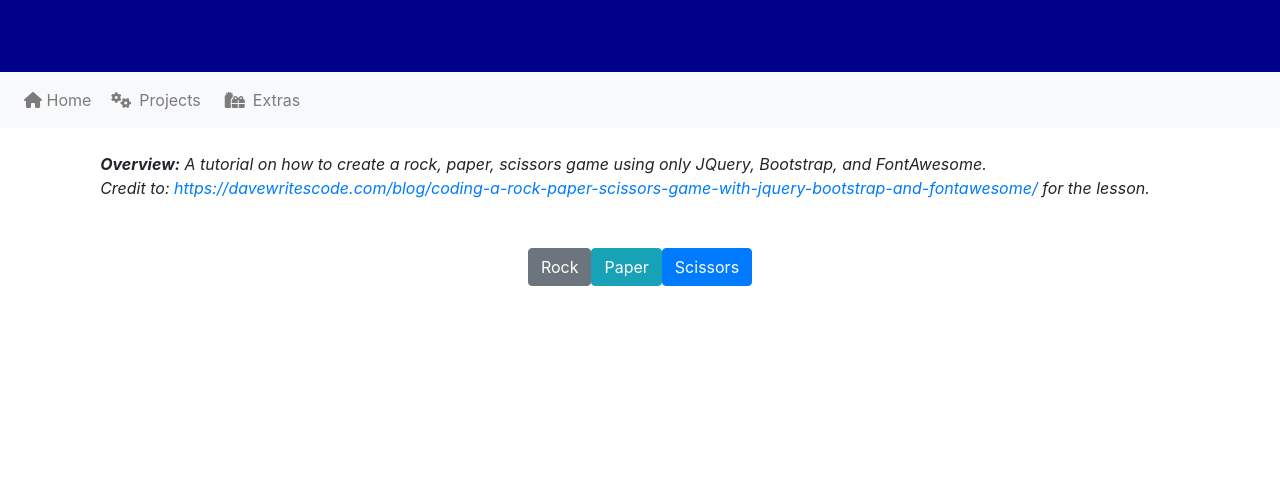
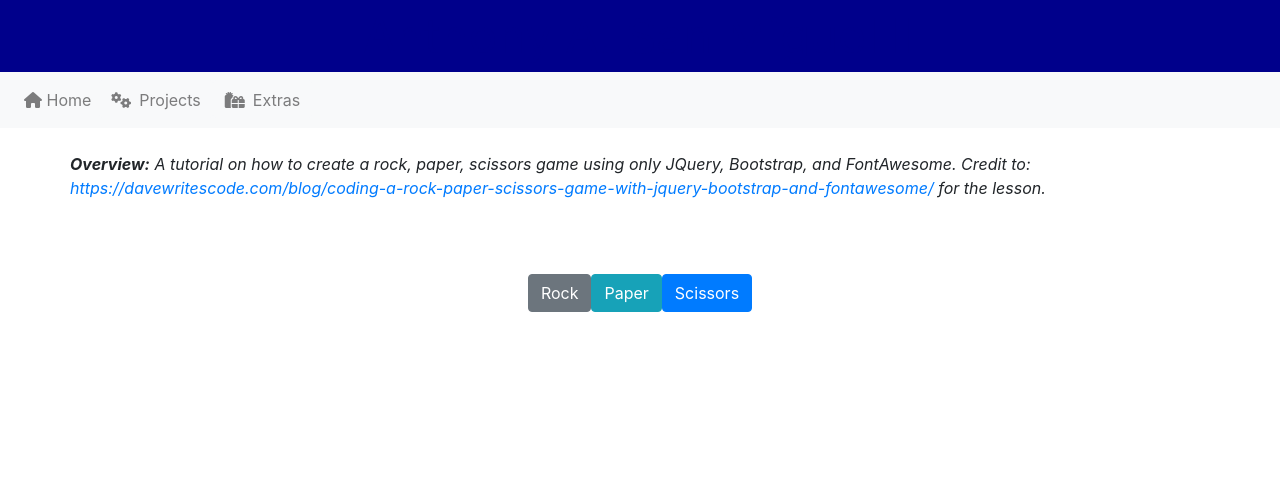
Before and after one commit to AnthonySanMiguel/codeup-spring-exercises, a Spring Boot app: page /rock_paper_scissors_tutorial/rock_paper_scissors_tutorial in a window 1280 px wide. Shown: the top 490 px of the page. Run offline with Spring Boot 4, Linux system fonts and the light colour scheme; the visitor is signed in with stand-in values (Sample User, id 1); some of the project's set-up classes (security, data sources, template engines, error pages and the like) are left out, and stand-ins take their place; some libraries are stand-ins or nearby versions.

Commit message:
formatted rock paper scissors page

```diff
--- a/src/main/resources/templates/rock_paper_scissors_tutorial/rock_paper_scissors_tutorial.html
+++ b/src/main/resources/templates/rock_paper_scissors_tutorial/rock_paper_scissors_tutorial.html
@@ -21,17 +21,16 @@
 <div class="container">
     <div class="row" style="width: 100%;">
         <p class="mx-auto mt-4 mb-4"><em><strong>Overview:</strong> A tutorial on how to create a rock, paper, scissors
-            game using only JQuery, Bootstrap, and FontAwesome.
-            <br>Credit to: <a
+            game using only JQuery, Bootstrap, and FontAwesome. Credit to: <a
                     href="https://davewritescode.com/blog/coding-a-rock-paper-scissors-game-with-jquery-bootstrap-and-fontawesome/">https://davewritescode.com/blog/coding-a-rock-paper-scissors-game-with-jquery-bootstrap-and-fontawesome/</a>
             for the lesson.</em></p>
     </div>
 </div>
 <section>
     <div class="container">
-        <div id="status" class="text-center"></div>
         <div id="player" class="text-center"></div>
-        <div id="computer" class="text-center mb-4"></div>
+        <div id="computer" class="text-center"></div>
+        <div id="status" class="text-center alert mb-4" role="alert"></div>
     </div>
 </section>
 <section>
@@ -54,50 +53,50 @@
     let hand = ["rock", "paper", "scissors"];
 
     function rock() {
-        $("#player").html("You picked: <i class='far fa-hand-rock'></i> Rock");
+        $("#player").html("<h2> You picked: <i class='far fa-hand-rock'></i> (Rock) </h2>");
         rockPaperScissors();
     }
 
     function paper() {
-        $("#player").html("You picked: <i class='far fa-newspaper'></i> Paper");
+        $("#player").html("<h2> You picked: <i class='far fa-hand-paper'></i> (Paper) </h2>");
         rockPaperScissors();
     }
 
     function scissors() {
-        $("#player").html("You picked: <i class='far fa-hand-scissors'></i> Scissors");
+        $("#player").html("<h2> You picked: <i class='far fa-hand-scissors'></i> (Scissors) </h2>");
         rockPaperScissors();
     }
 
-    function rockPaperScissors() {
+        function rockPaperScissors() {
         let symbol = arguments.callee.caller.name;
         let cpuSymbol = hand[Math.floor(Math.random() * 3)];
         switch (cpuSymbol) {
             case "rock":
-                $("#computer").html("Computer chose: <i class='far fa-hand-rock'></i> Rock");
+                $("#computer").html("<h2> Computer chose: <i class='far fa-hand-rock'></i> (Rock) </h2>");
                 symbol == "scissors" ? denoteLoser() : symbol == "paper" ? denoteWinner() : denoteDraw();
                 break;
             case "paper":
-                $("#computer").html("Computer chose: <i class='far fa-newspaper'></i> Paper");
+                $("#computer").html("<h2> Computer chose: <i class='far fa-hand-paper'></i> (Paper) </h2>");
                 symbol == "rock" ? denoteLoser() : symbol == "scissors" ? denoteWinner() : denoteDraw()
                 break;
             case "scissors":
-                $("#computer").html("Computer chose: <i class='far fa-hand-scissors'></i> Scissors");
+                $("#computer").html("<h2> Computer chose: <i class='far fa-hand-scissors'></i> (Scissors) </h2>");
                 symbol == "paper" ? denoteLoser() : symbol == "rock" ? denoteWinner() : denoteDraw()
                 break;
+            }
         }
 
         function denoteWinner() {
-            return $("#status").html("You Win!");
+            return $("#status").html("<h2 class='alert-success'> You Win! </h2>");
         }
 
         function denoteLoser() {
-            return $("#status").html("You Lose...");
+            return $("#status").html("<h2 class='alert-danger'> You Lose... </h2>");
         }
 
         function denoteDraw() {
-            return $("#status").html("It's a Draw!");
+            return $("#status").html("<h2 class='alert-warning'> It's a Draw! </h2>");
         }
-    }
 
 </script>
 </html>
```
